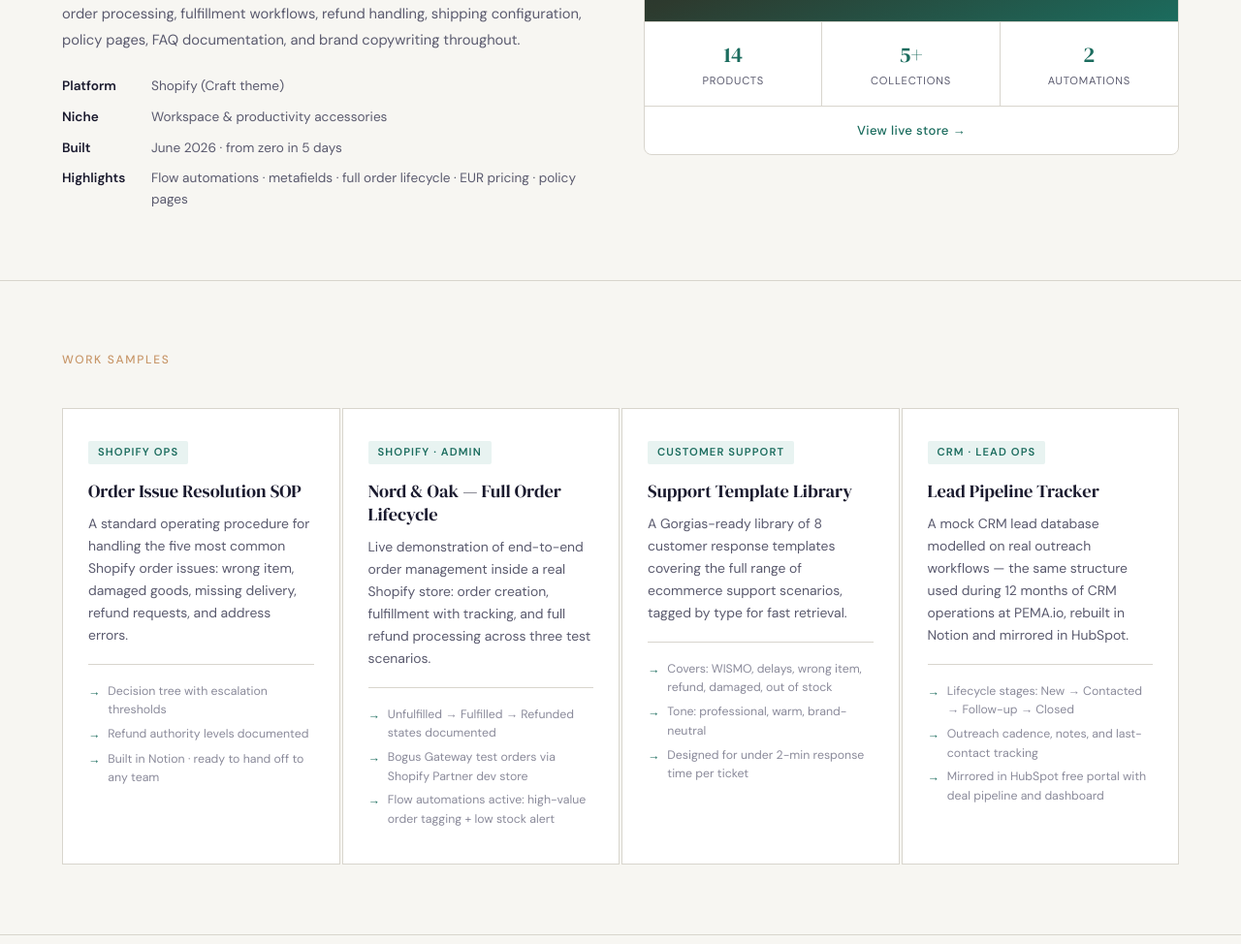
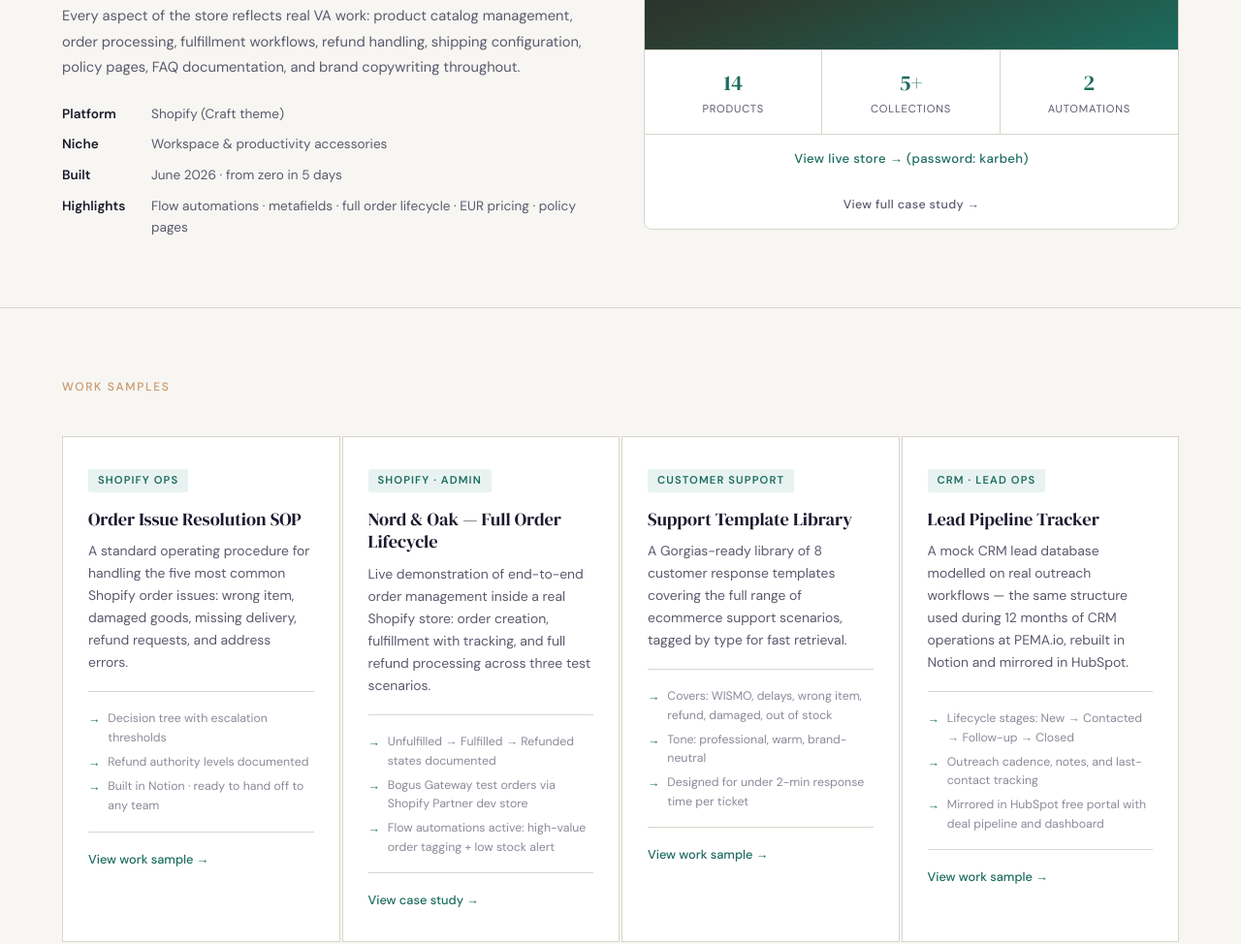
Before and after one commit to kzharie/portfolio, a plain HTML site: page index.html in a window 1280 px wide. Shown: the part 1080-2054 px from the top of the page at 97% size. Drawn offline with Linux system fonts and the light colour scheme.

Commit message:
Update index.html
v3

```diff
--- a/index.html
+++ b/index.html
@@ -434,6 +434,7 @@
   <p class="hero-sub">
     5+ years across Shopify backend management, CRM pipelines, lead generation workflows,
     and customer support operations. HubSpot certified. Based in Madrid. Remote-ready across any time zone.
+    Portfolio: <a href="https://kzharie.github.io/portfolio/" style="color:var(--teal);">kzharie.github.io/portfolio</a>
   </p>
   <div class="hero-cta">
     <a href="#store" class="btn-primary">See my demo store</a>
@@ -514,7 +515,8 @@
           <div class="store-stat-label">Automations</div>
         </div>
       </div>
-      <a href="https://nord-and-oak.myshopify.com" class="store-link" target="_blank">View live store →</a>
+      <a href="https://nord-and-oak.myshopify.com" class="store-link" target="_blank">View live store → (password: karbeh)</a>
+      <a href="https://vigorous-chef-c26.notion.site/Nord-Oak-Shopify-Demo-Store-38e81366524c8041884af6a70fc3f92e" class="store-link" style="border-top:none;color:var(--mid);font-size:0.78rem;" target="_blank">View full case study →</a>
     </div>
   </div>
 </section>
@@ -533,6 +535,9 @@
         <div class="sample-detail-item">Refund authority levels documented</div>
         <div class="sample-detail-item">Built in Notion · ready to hand off to any team</div>
       </div>
+      <div style="margin-top:16px;padding-top:14px;border-top:1px solid var(--rule);">
+        <a href="https://vigorous-chef-c26.notion.site/Order-Issue-Resolution-SOP-Nord-Oak-38e81366524c80099151ccd99f013029" style="font-size:0.8rem;color:var(--teal);text-decoration:none;font-weight:500;" target="_blank">View work sample →</a>
+      </div>
     </div>
 
     <div class="sample-card">
@@ -543,6 +548,9 @@
         <div class="sample-detail-item">Unfulfilled → Fulfilled → Refunded states documented</div>
         <div class="sample-detail-item">Bogus Gateway test orders via Shopify Partner dev store</div>
         <div class="sample-detail-item">Flow automations active: high-value order tagging + low stock alert</div>
+      </div>
+      <div style="margin-top:16px;padding-top:14px;border-top:1px solid var(--rule);">
+        <a href="https://vigorous-chef-c26.notion.site/Nord-Oak-Shopify-Demo-Store-38e81366524c8041884af6a70fc3f92e" style="font-size:0.8rem;color:var(--teal);text-decoration:none;font-weight:500;" target="_blank">View case study →</a>
       </div>
     </div>
 
@@ -555,6 +563,9 @@
         <div class="sample-detail-item">Tone: professional, warm, brand-neutral</div>
         <div class="sample-detail-item">Designed for under 2-min response time per ticket</div>
       </div>
+      <div style="margin-top:16px;padding-top:14px;border-top:1px solid var(--rule);">
+        <a href="https://vigorous-chef-c26.notion.site/Customer-Support-Template-Library-Nord-Oak-38e81366524c80fc807bd96c79bf4af4" style="font-size:0.8rem;color:var(--teal);text-decoration:none;font-weight:500;" target="_blank">View work sample →</a>
+      </div>
     </div>
 
     <div class="sample-card">
@@ -565,6 +576,9 @@
         <div class="sample-detail-item">Lifecycle stages: New → Contacted → Follow-up → Closed</div>
         <div class="sample-detail-item">Outreach cadence, notes, and last-contact tracking</div>
         <div class="sample-detail-item">Mirrored in HubSpot free portal with deal pipeline and dashboard</div>
+      </div>
+      <div style="margin-top:16px;padding-top:14px;border-top:1px solid var(--rule);">
+        <a href="https://vigorous-chef-c26.notion.site/Lead-Pipeline-Tracker-CRM-Operations-Sample-38e81366524c80ec8bc3e50c548f3656" style="font-size:0.8rem;color:var(--teal);text-decoration:none;font-weight:500;" target="_blank">View work sample →</a>
       </div>
     </div>
 
```
